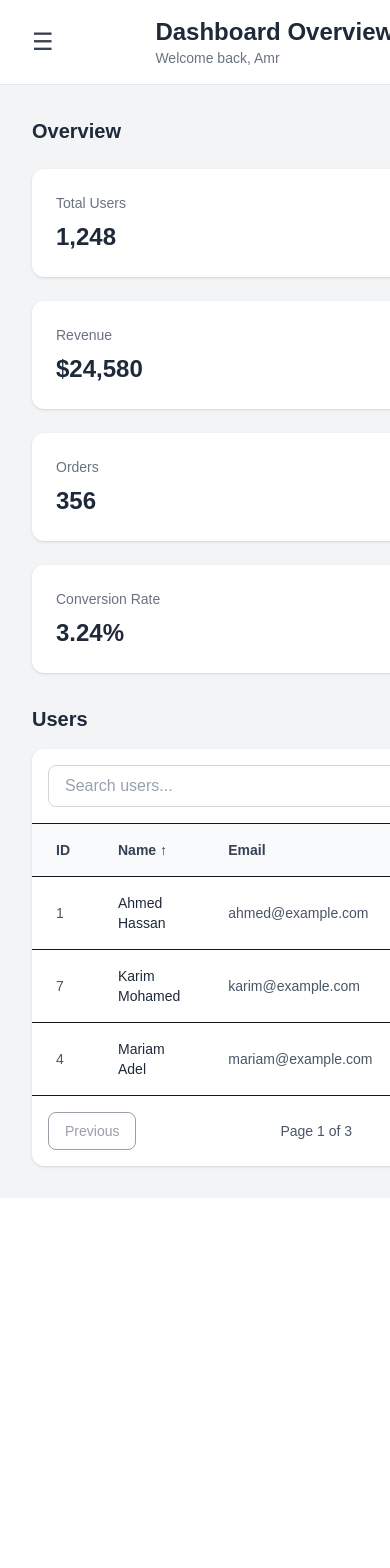
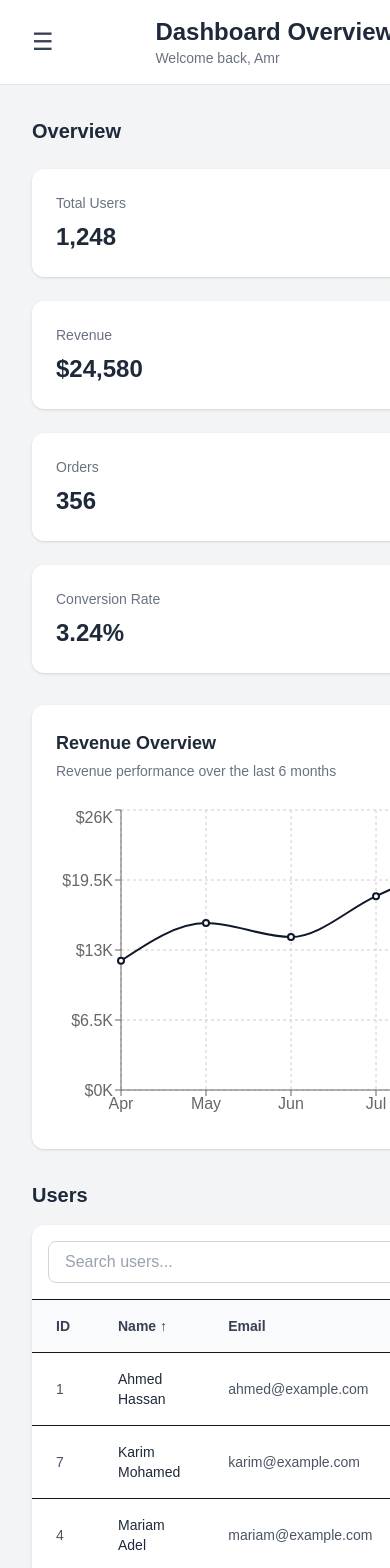
Before and after one commit to amrramadan21/eyego-frontend-dashboard, a Next.js app: page /dashboard in a window 390 px wide. Shown: the top 1568 px of the page. Before the commit the page ends 1198 px from the top, so only its background shows below. Built offline with nearby package versions, Linux system fonts and the light colour scheme; sample sign-in values are in the browser's storage.

Commit message:
feat: add responsive revenue chart

```diff
--- a/package.json
+++ b/package.json
@@ -13,7 +13,8 @@
     "next": "16.3.5",
     "react": "19.2.8",
     "react-dom": "19.2.8",
-    "react-redux": "^9.3.0"
+    "react-redux": "^9.3.0",
+    "recharts": "^3.10.1"
   },
   "devDependencies": {
     "@tailwindcss/postcss": "^4",
--- a/src/app/dashboard/page.tsx
+++ b/src/app/dashboard/page.tsx
@@ -5,6 +5,7 @@ import Header from "@/components/layout/Header";
 import Sidebar from "@/components/layout/Sidebar";
 import StatCard from "@/components/dashboard/StatCard";
 import DataTable from "@/components/dashboard/DataTable";
+import RevenueChart from "@/components/dashboard/RevenueChart";
 import { useRouter } from "next/navigation";
 import { useSelector,useDispatch } from "react-redux";
 import { logout } from "@/features/auth/authSlice";
@@ -89,6 +90,9 @@ export default function Home() {
                         />
                     </div>
                        <section className="mt-8">
+                        <RevenueChart />
+                       </section>
+                       <section className="mt-8">
                             <h2 className="mb-4 text-xl font-semibold text-gray-800">
                                 Users
                             </h2>
--- /dev/null
+++ b/src/components/dashboard/RevenueChart.tsx
@@ -0,0 +1,64 @@
+"use client";
+
+import {
+    LineChart,
+    Line,
+    XAxis,
+    YAxis,
+    CartesianGrid,
+    Tooltip,
+    ResponsiveContainer,
+} from "recharts";
+
+const revenueData = [
+    { month: "Apr", revenue: 12000 },
+    { month: "May", revenue: 15500 },
+    { month: "Jun", revenue: 14200 },
+    { month: "Jul", revenue: 18000 },
+    { month: "Aug", revenue: 21500 },
+    { month: "Sep", revenue: 24580 },
+];
+
+export default function RevenueChart() {
+    return (
+        <div className="rounded-xl bg-white p-6 shadow-sm">
+            <div className="mb-6">
+                <h2 className="text-lg font-semibold text-gray-800">
+                    Revenue Overview
+                </h2>
+
+                <p className="mt-1 text-sm text-gray-500">
+                    Revenue performance over the last 6 months
+                </p>
+            </div>
+
+            <div className="h-80 w-full">
+                <ResponsiveContainer width="100%" height="100%">
+                    <LineChart data={revenueData}>
+                        <CartesianGrid strokeDasharray="3 3" />
+
+                        <XAxis dataKey="month" />
+
+                        <YAxis
+                            tickFormatter={(value) => `$${value / 1000}K`}
+                        />
+
+                        <Tooltip
+                            formatter={(value) => [
+                                `$${Number(value).toLocaleString()}`,
+                                "Revenue",
+                            ]}
+                        />
+
+                        <Line
+                            type="monotone"
+                            dataKey="revenue"
+                            stroke="#0f172a"
+                            strokeWidth={2}
+                        />
+                    </LineChart>
+                </ResponsiveContainer>
+            </div>
+        </div>
+    );
+}
```
Also changed, not shown: 1 other file (tests, documents, lock files or other folders).
